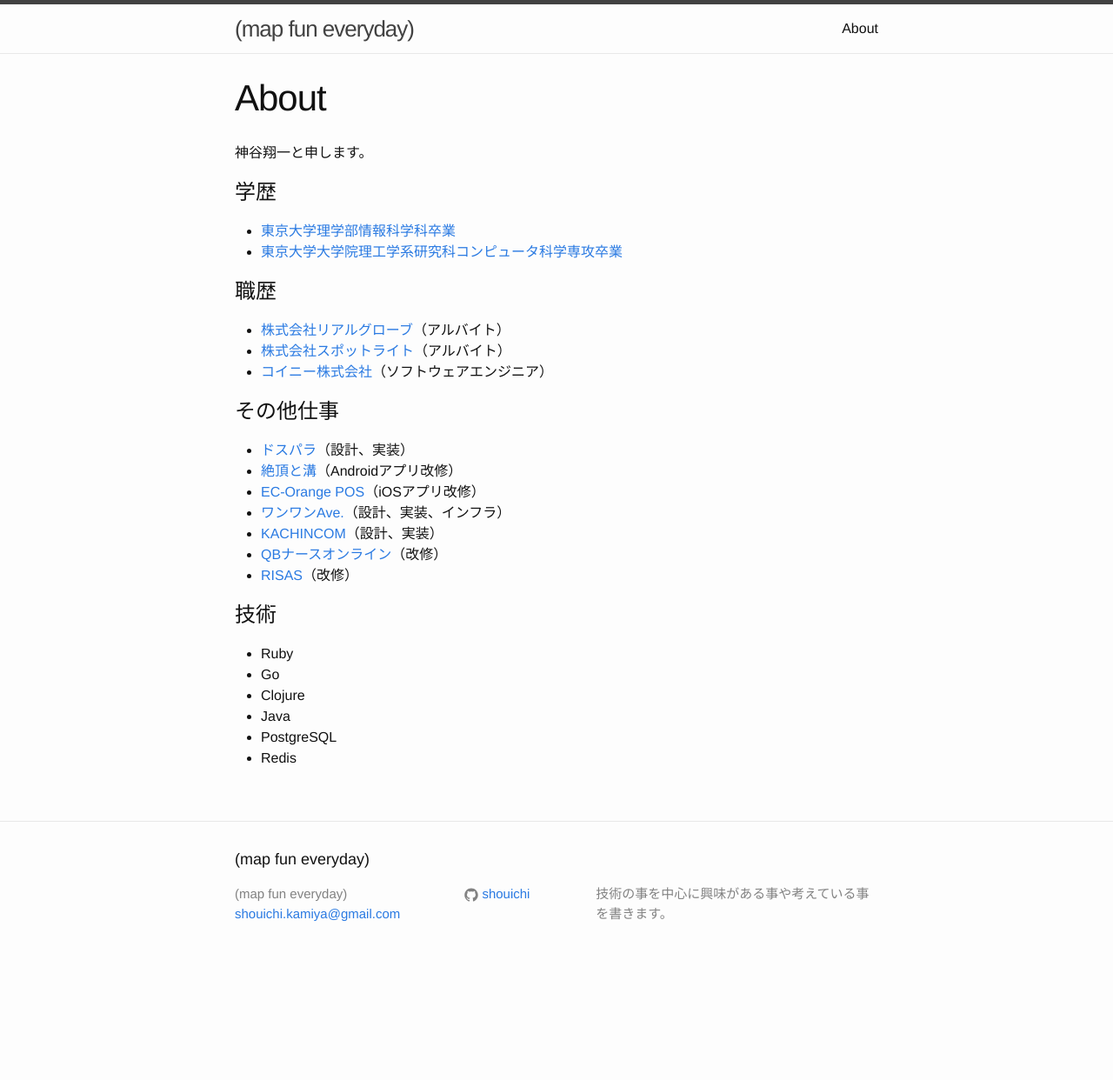
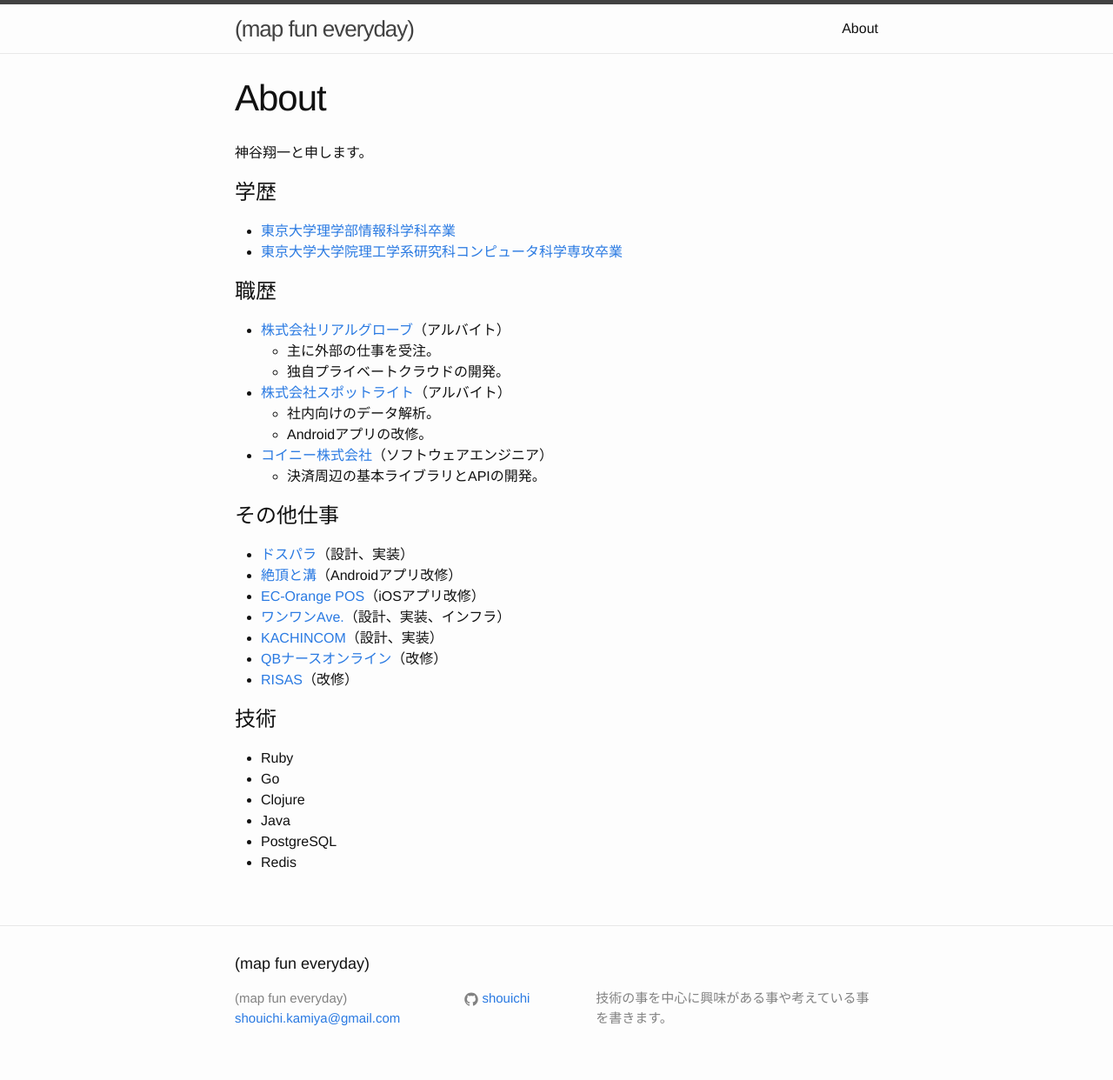
Before and after one commit to shouichi/shouichi.github.io, a Jekyll site: the page built from about.md, in a window 1280 px wide. Shown: the whole page at 87% size. Built offline with Jekyll 4.4.1, drawn with Linux system fonts in a browser that asks for light colours; before the commit the page ends 1122 px from its top, so only the background shows below that.

Commit message:
add resume details

```diff
--- a/about.md
+++ b/about.md
@@ -14,8 +14,13 @@
 # 職歴
 
 - [株式会社リアルグローブ](http://realglobe.jp/)（アルバイト）
+  - 主に外部の仕事を受注。
+  - 独自プライベートクラウドの開発。
 - [株式会社スポットライト](http://www.smapo.jp/)（アルバイト）
+  - 社内向けのデータ解析。
+  - Androidアプリの改修。
 - [コイニー株式会社](http://coiney.com/)（ソフトウェアエンジニア）
+  - 決済周辺の基本ライブラリとAPIの開発。
 
 # その他仕事
 
```
